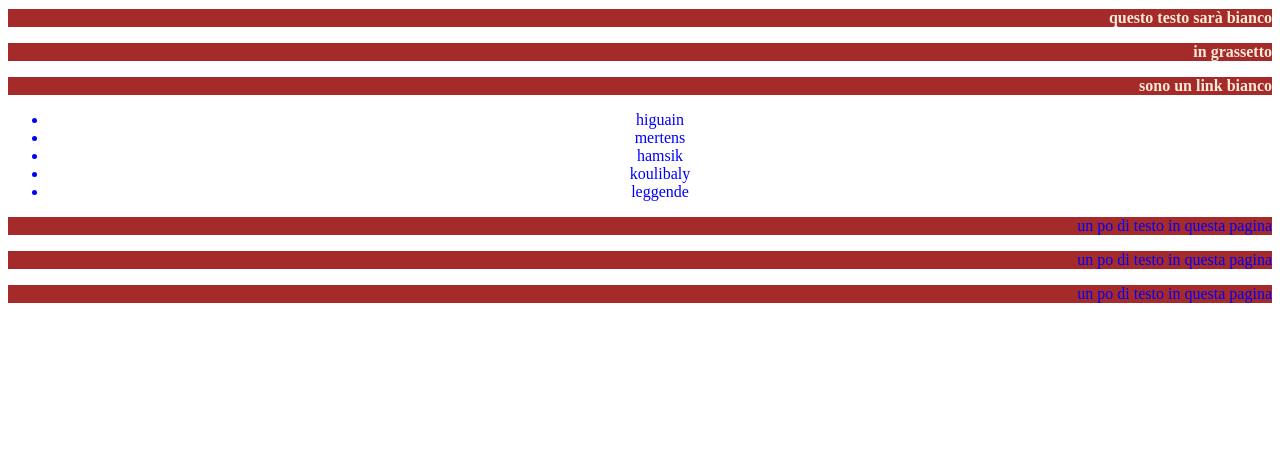
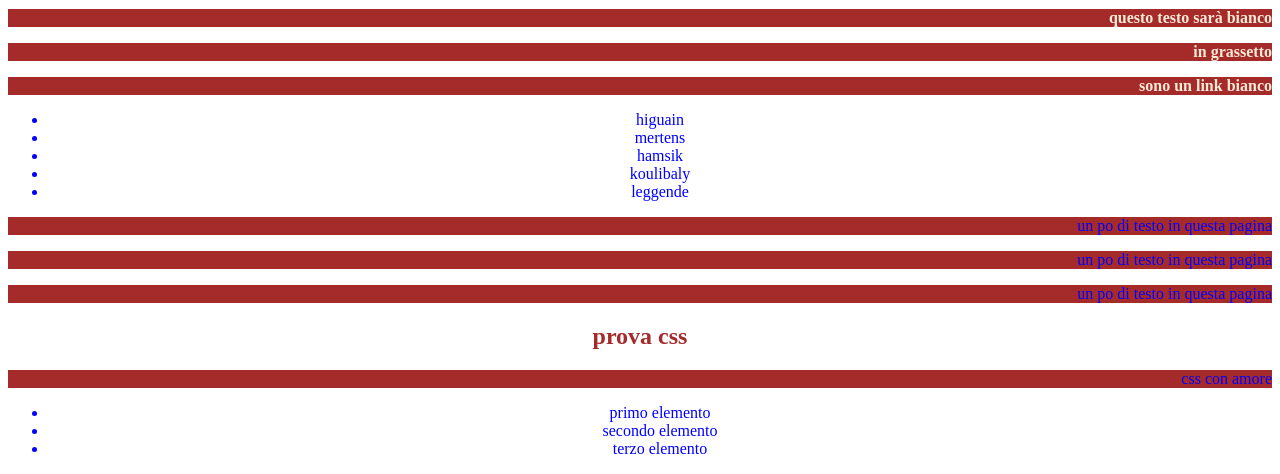
Before and after one commit to GiovanniTammaro9/html-e-css, a plain HTML site: page index.html in a window 1280 px wide. Shown: the part 382-856 px from the top of the page. Before the commit the page ends 800 px from the top, so only its background shows below. Drawn offline with Linux system fonts and the light colour scheme.

Commit message:
creato un div e regolato con ereditarietà css

```diff
--- a/index.html
+++ b/index.html
@@ -30,5 +30,14 @@
     <p>un po di testo in questa pagina</p>
     <p class="myclass">un po di testo in questa pagina</p>
     <p id="myid">un po di testo in questa pagina</p>
+    <div class="miaclasse">
+        <h2>prova css</h2>
+        <p>css con amore</p>
+        <ul>
+            <li>primo elemento</li>
+            <li>secondo elemento</li>
+            <li>terzo elemento</li>
+        </ul>
+    </div>
 </body>
 </html>
--- a/style.css
+++ b/style.css
@@ -69,3 +69,7 @@ a.bianco:hover{
 p{
     background-color: brown !important;
 }
+.miaclasse{
+    text-align: center;
+    color: blue;
+}
```
